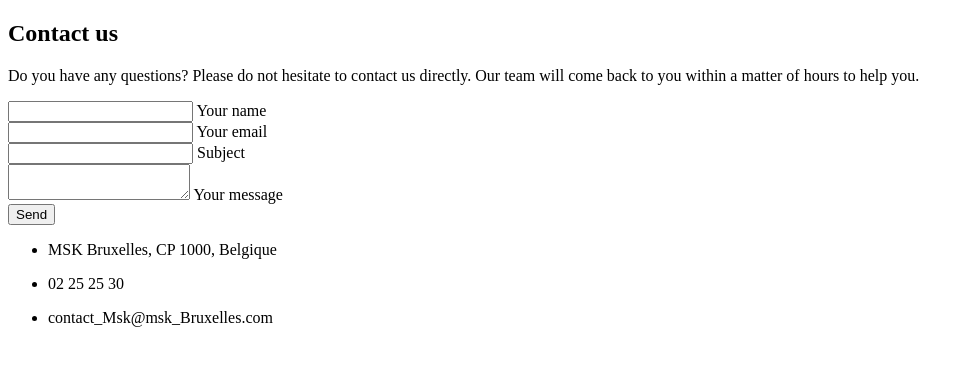
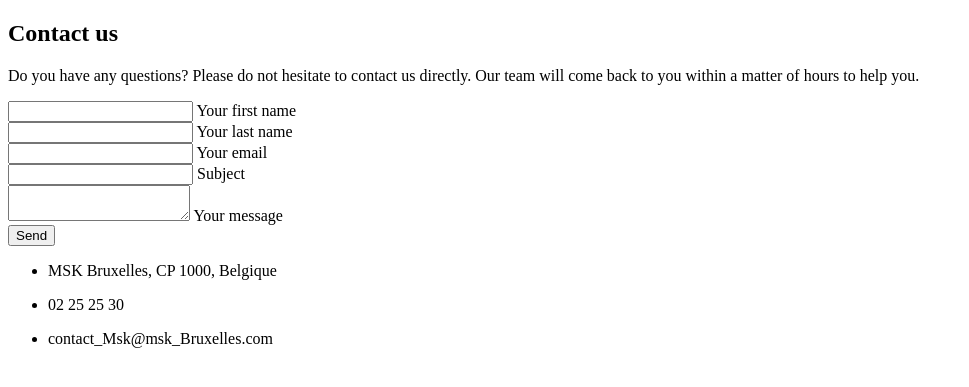
Before and after one commit to ELKhil/gestionStock, a Symfony app: template templates/default/contactez-nous.html.twig in a window 1280 px wide. Shown: the part 96-483 px from the top of the page, without its empty margins (0-969 px from the left). Run offline with Twig, Linux system fonts and the light colour scheme; the template is opened without the code that fills it, so the values that code supplies are empty; form fields are guessed from the names that the template uses; some libraries are stand-ins or nearby versions.

Commit message:
version 2

```diff
--- a/templates/default/contactez-nous.html.twig
+++ b/templates/default/contactez-nous.html.twig
@@ -23,8 +23,8 @@
                         <div class="col-md-6">
                             <div class="md-form mb-0">
                                 <!--{'attr' : {'class' : 'form-control'}}-->
-                                {{ form_widget(form.name) }}
-                                <label for="name" class="">Your name</label>
+                                {{ form_widget(form.firstName) }}
+                                <label for="firstName" class="">Your first name</label>
                             </div>
                         </div>
                         <!--Grid column-->
@@ -32,14 +32,28 @@
                         <!--Grid column-->
                         <div class="col-md-6">
                             <div class="md-form mb-0">
-                                {{ form_widget(form.email) }}
-                                <label for="email" class="">Your email</label>
+                                {{ form_widget(form.lastName) }}
+                                <label for="lastName" class="">Your last name</label>
                             </div>
                         </div>
                         <!--Grid column-->
 
                     </div>
                     <!--Grid row-->
+
+
+
+                    <!--Grid row-->
+                    <div class="row">
+                        <div class="col-md-12">
+                            <div class="md-form mb-0">
+                                {{ form_widget(form.email) }}
+                                <label for="email" class="">Your email</label>
+                            </div>
+                        </div>
+                    </div>
+                    <!--Grid row-->
+
 
                     <!--Grid row-->
                     <div class="row">
```
Also changed, not shown: src/Entity/Message.php (+25 -6 lines), src/Form/MessageType.php (+6 -1 lines).
